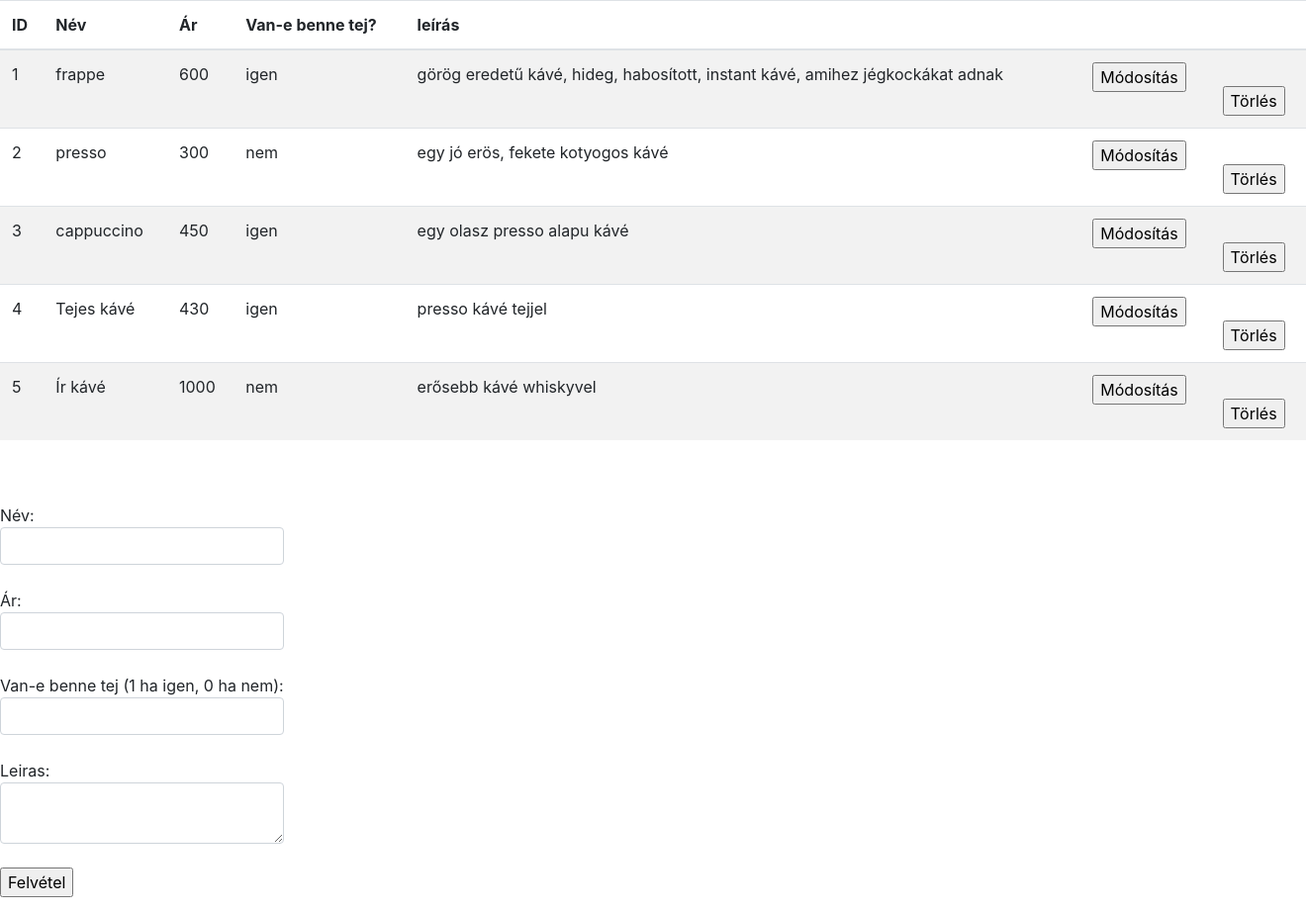
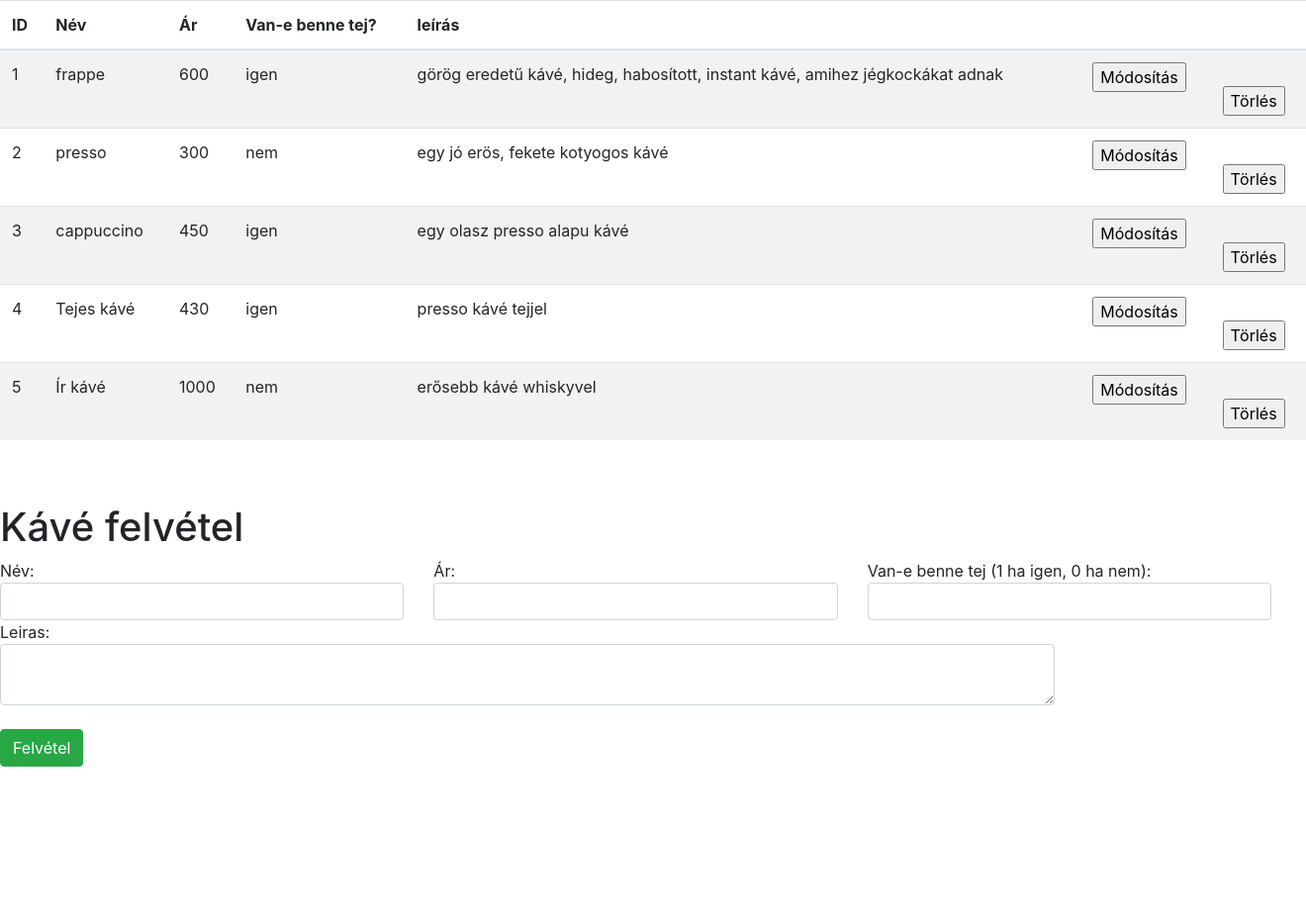
Before and after one commit to dortmundia/kave, a PHP site: page / in a window 1320 px wide. Shown: the whole page at 99% size. After the commit the page ends 775 px from the top, so only its background shows below. Run offline with PHP 8.4, Linux system fonts and the light colour scheme; data comes from the database, SQL or seed files in the repository; some libraries are stand-ins or nearby versions.

Commit message:
final commit

```diff
--- a/index.php
+++ b/index.php
@@ -211,7 +211,7 @@ public function update_kave($id, $kave_neve,$kave_ar, $kave_tejese, $kave_leiras
             leiras = '$kave_leirasa'
           WHERE
             id = $id";
-  var_dump($this->sql);
+  //var_dump($this->sql);
   if ($this->conn->query($this->sql)){
     echo "<p>Sikeres adatmódosítás!</p>";
   } else {
@@ -239,15 +239,38 @@ public function kave_torles($id){
 <br>
 <br>
 
-<div class="input-group mb-3">
-<form method="POST">
 
-Név: 	<input type='text'  class="form-control" name='input_kave_name'><br />
-Ár: <input type='number'  class="form-control" name='input_kave_price'><br />
-Van-e benne tej (1 ha igen, 0 ha nem): <input type='number' name='input_kave_milk' class="form-control"><br />
-Leiras: <br /><textarea name='input_kave_content'  class="form-control"></textarea><br />
-<input type='hidden' name='action' value='cmd_insert_kave'>
-<input type='submit' value='Felvétel'>
+<h1>Kávé felvétel</h1>
+<div  class="input-group mb-3" >
+<form class="row g-3 needs-validation" method="POST">
+
+  <div class="col-md-4">
+  Név: 	<input type='text'  class="form-control" name='input_kave_name' required>
+    <div class="invalid-feedback">
+    A név megadása kötelező
+    </div>
+  </div>
+
+  <div class="col-md-4">
+  Ár: <input type='number'  class="form-control" name='input_kave_price' required>
+    <div class="invalid-feedback">
+    Az ár megadása kötelező-
+    </div>
+  </div>
+
+  <div class="col-md-4">
+  Van-e benne tej (1 ha igen, 0 ha nem): <input type='number' name='input_kave_milk' class="form-control">
+  </div>
+
+  <div class="col-md-10">
+  Leiras: <br /><textarea name='input_kave_content'  class="form-control"></textarea><br />
+  </div>
+
+  <input type='hidden' name='action' value='cmd_insert_kave'>
+
+  <div class="col-12">
+  <input type='submit' value='Felvétel' class='btn btn-success'>
+  </div>
 </form>
 </div>
 
```
